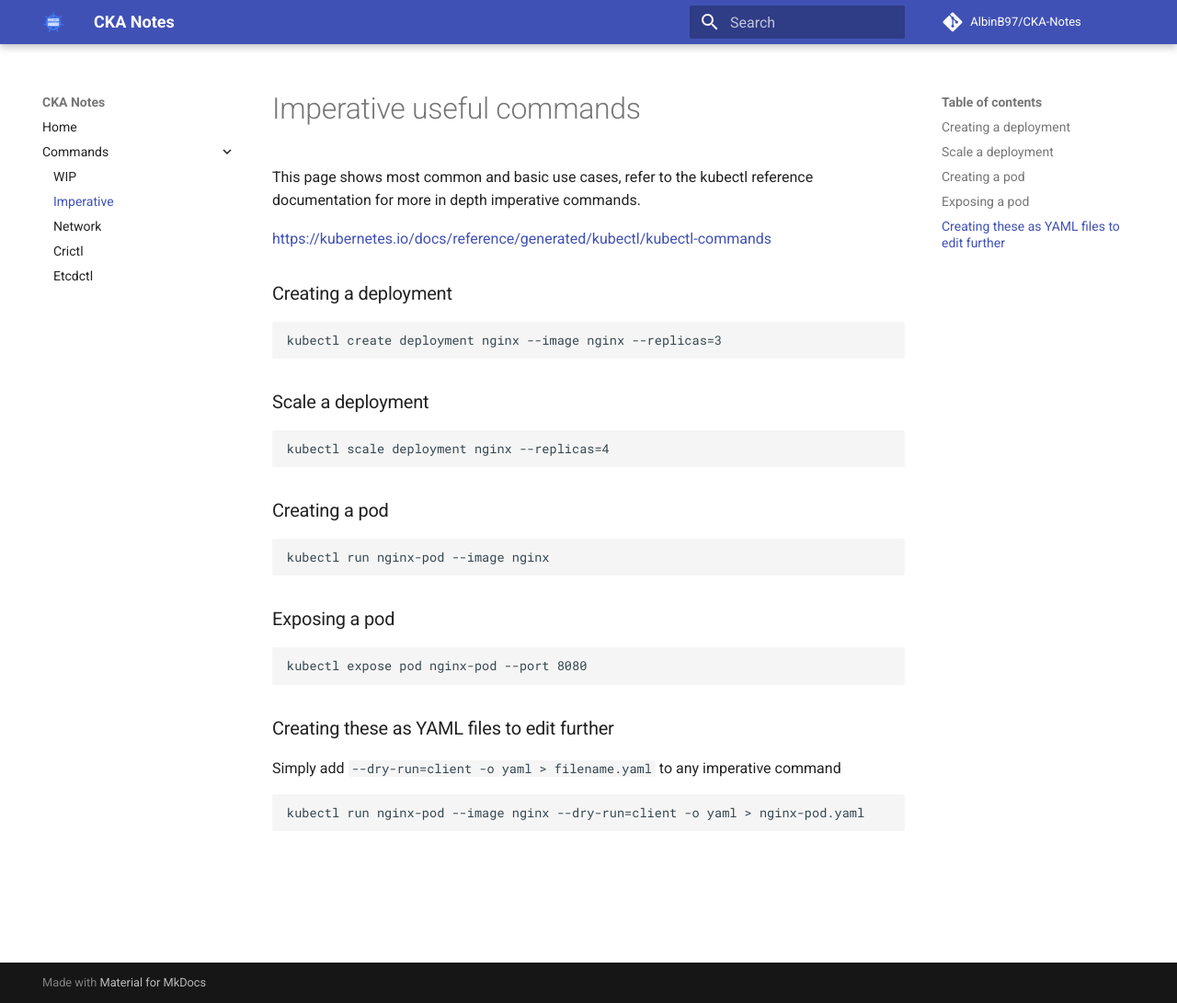
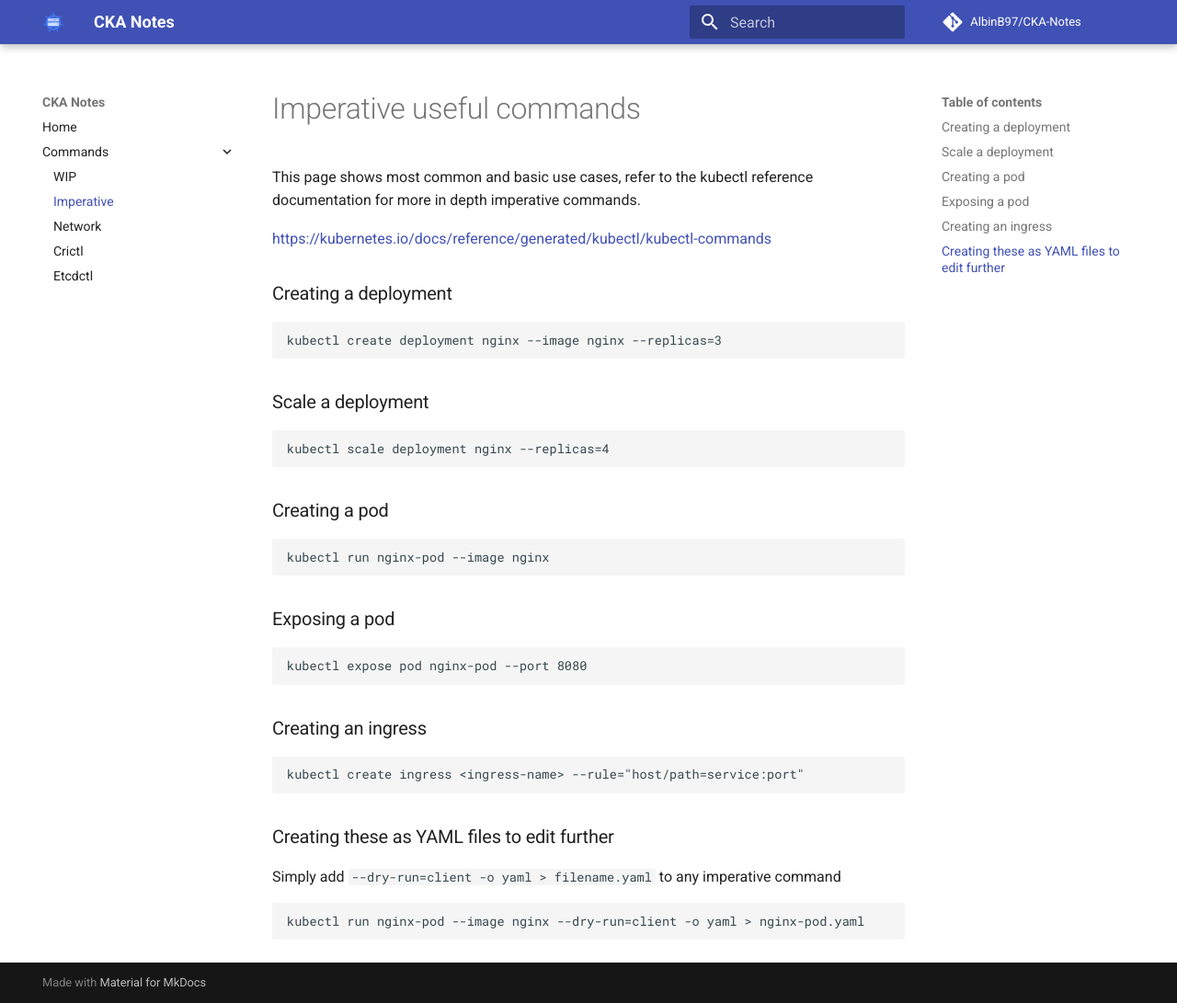
Before and after one commit to AlbinB97/CKA-Notes, an MkDocs documentation site: the page built from docs/commands/imperative.md, in a window 1280 px wide and 1091 px high. Shown: the whole window at 92% size. Built offline with MkDocs 1.6.1 and Material for MkDocs 9.7.7, drawn with Linux system fonts in a browser that asks for light colours; comment, search, counter and statistics services are not loaded.

Commit message:
Added imperative ingress command

````diff
--- a/docs/commands/imperative.md
+++ b/docs/commands/imperative.md
@@ -23,6 +23,11 @@ kubectl run nginx-pod --image nginx
 kubectl expose pod nginx-pod --port 8080
 ```
 
+### Creating an ingress
+```
+kubectl create ingress <ingress-name> --rule="host/path=service:port"
+```
+
 ### Creating these as YAML files to edit further
 Simply add `--dry-run=client -o yaml > filename.yaml` to any imperative command
 ```
````
